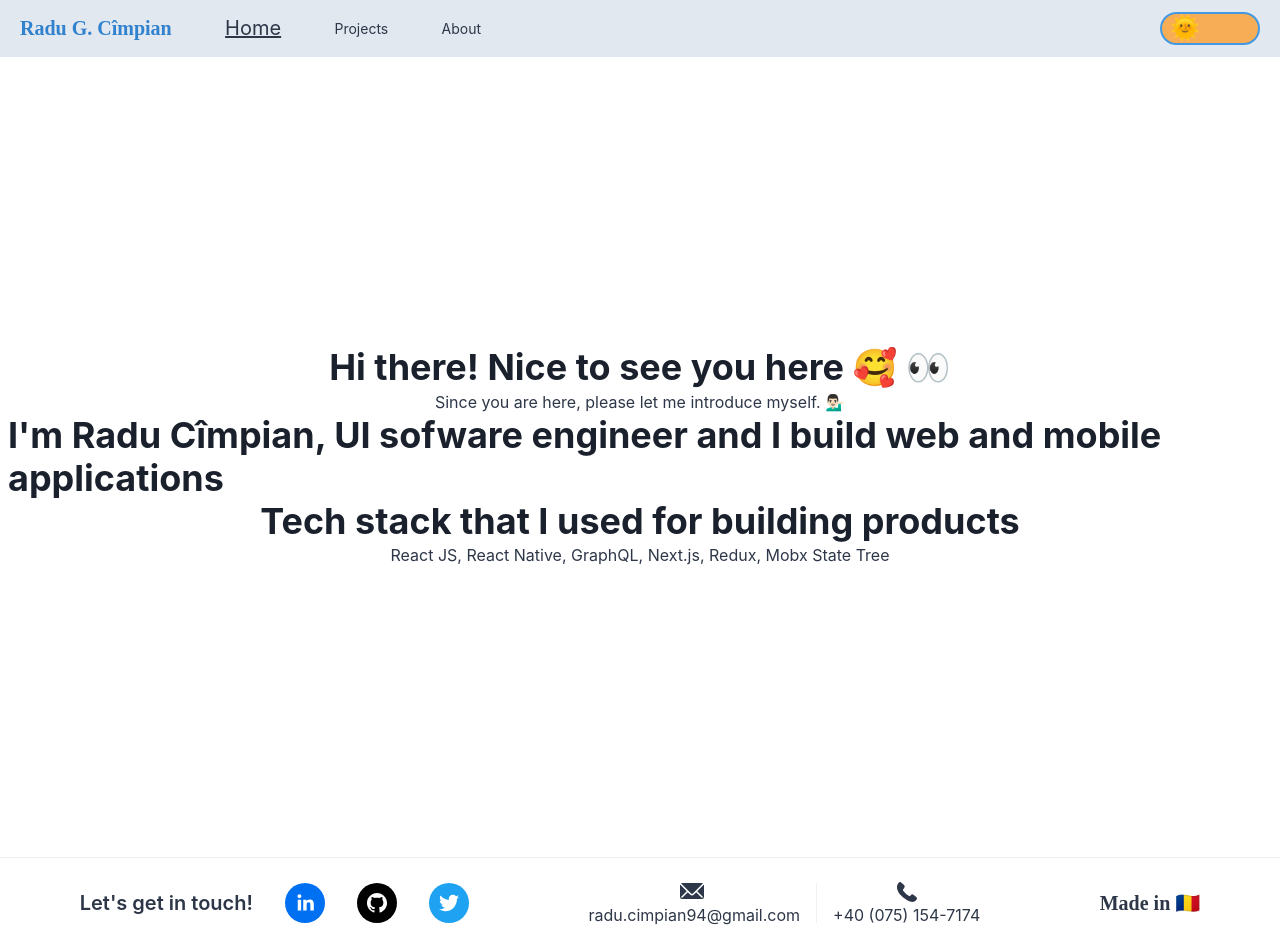
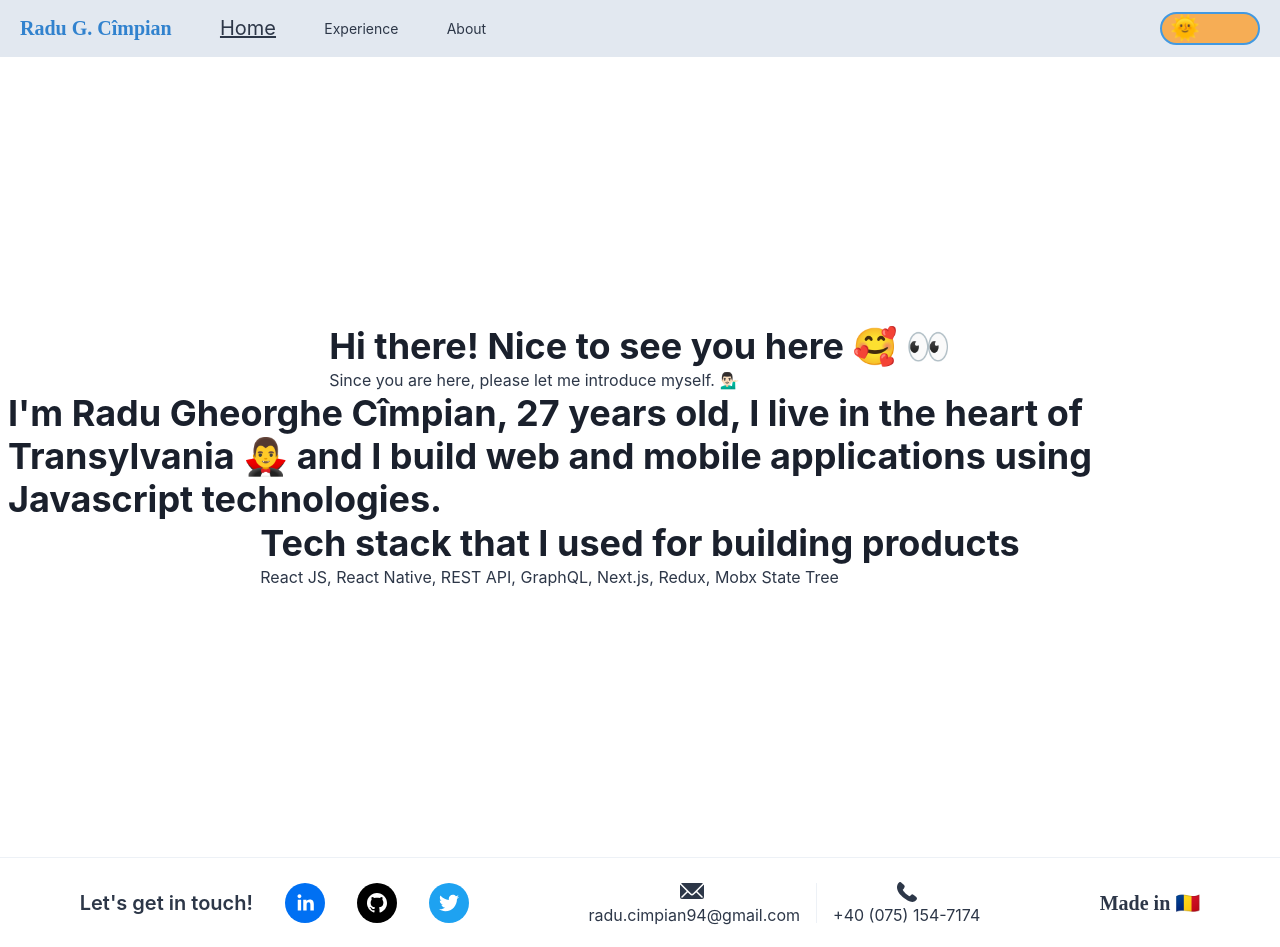
Before and after one commit to cimpianRadu/personal-website, a Next.js app: page / in a window 1280 px wide. Built offline with nearby package versions, Linux system fonts and the light colour scheme.

Commit message:
feat: prepare home page structure

```diff
--- a/constants.js
+++ b/constants.js
@@ -1,6 +1,6 @@
 export const ROUTES = [
   { href: '/', title: 'Home' },
-  { href: '/projects', title: 'Projects' },
+  { href: '/experience', title: 'Experience' },
   { href: '/about', title: 'About' },
 ];
 
--- a/pages/projects.js
+++ b/pages/experience.js
@@ -1,10 +1,10 @@
 import { Flex, Text } from '@chakra-ui/layout';
 import styles from '../styles/Home.module.css';
 
-const Projects = () => (
+const Experience = () => (
   <Flex className={styles.container} flex={1}>
     <Text>Many projects</Text>
   </Flex>
 );
 
-export default Projects;
+export default Experience;
--- a/pages/index.js
+++ b/pages/index.js
@@ -11,19 +11,26 @@ export default function Home() {
       </Head>
 
       <main className={styles.main}>
-        {/* <h1 className={styles.title}>
-          Welcome to <a href="https://nextjs.org">Next.js! Radu's site</a>
-        </h1> */}
+        <section>
           <Heading>Hi there! Nice to see you here 🥰 👀</Heading>
           <Text>Since you are here, please let me introduce myself. 💁🏻‍♂️</Text>
+        </section>
+        <section>
           <Heading>
-          I'm Radu Cîmpian, UI sofware engineer and I build web and mobile
-          applications
+            I'm Radu Gheorghe Cîmpian, 27 years old, I live in the heart of
+            Transylvania 🧛‍♂️ and I build web and mobile applications using
+            Javascript technologies.
           </Heading>
-        <Heading>Tech stack that I used for building products</Heading>
+        </section>
+        <section>
+          <Heading textAlign="center">
+            Tech stack that I used for building products
+          </Heading>
           <Text>
-          React JS, React Native, GraphQL, Next.js, Redux, Mobx State Tree
+            React JS, React Native, REST API, GraphQL, Next.js, Redux, Mobx
+            State Tree
           </Text>
+        </section>
       </main>
     </div>
   );
```
Lines whose indentation alone changed are shown as unchanged.
